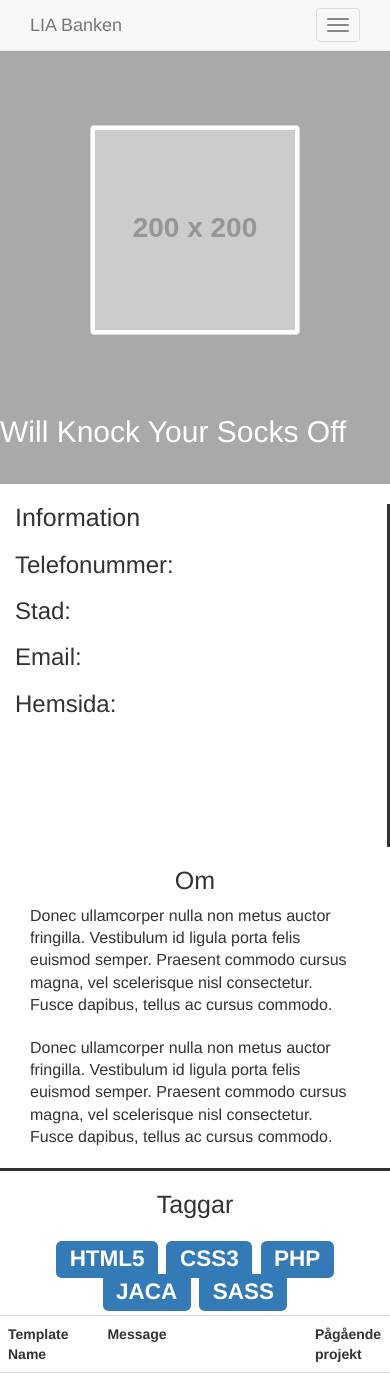
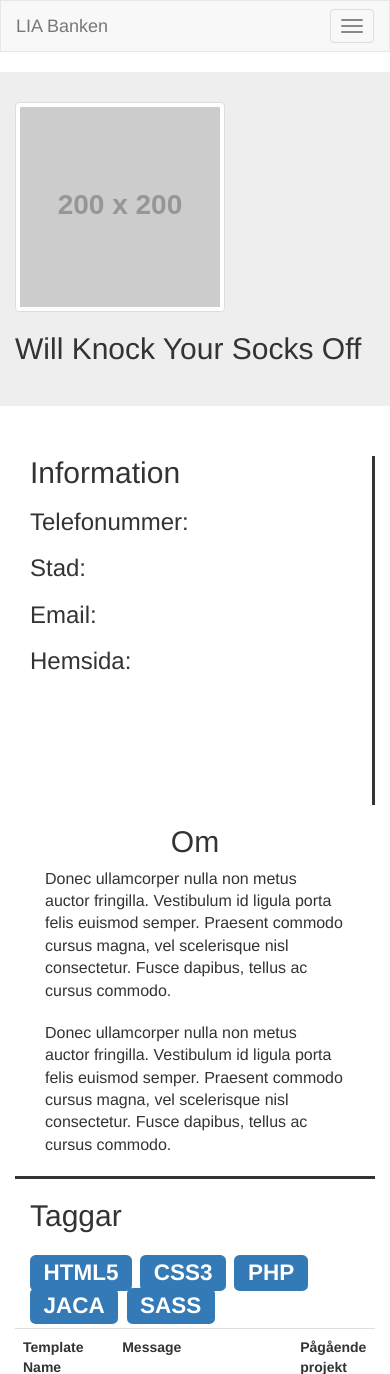
Before and after one commit to Azzi3/ggdfsd, a PHP site: template views/company-profile.php in a window 390 px wide; the page is wider, and only the part inside the window is pictured. Shown: the top 1374 px of that part. Run offline with PHP 8.4, Linux system fonts and the light colour scheme; the template is opened without the code that fills it, so the values that code supplies are empty; grey boxes labelled with a size stand in for pictures from a placeholder-image service; some libraries are stand-ins or nearby versions.

Commit message:
refactor

```diff
--- a/views/company-profile.php
+++ b/views/company-profile.php
@@ -1,64 +1,8 @@
-	<!DOCTYPE html>
-	<html lang="en">
-
-	<head>
-
-	    <meta charset="utf-8">
-	    <meta http-equiv="X-UA-Compatible" content="IE=edge">
-	    <meta name="viewport" content="width=device-width, initial-scale=1">
-	    <meta name="description" content="">
-	    <meta name="author" content="">
-
-	    <title>One Page Wonder - Start Bootstrap Template</title>
-
-	    <!-- Bootstrap Core CSS -->
-	    <link href="css/bootstrap.min.css" rel="stylesheet">
-	    <!-- Custom CSS -->
-
-	    <!-- HTML5 Shim and Respond.js IE8 support of HTML5 elements and media queries -->
-	    <!-- WARNING: Respond.js doesn't work if you view the page via file:// -->
-	    <!--[if lt IE 9]>
-	        <script src="https://oss.maxcdn.com/libs/html5shiv/3.7.0/html5shiv.js"></script>
-	        <script src="https://oss.maxcdn.com/libs/respond.js/1.4.2/respond.min.js"></script>
-	    <![endif]-->
-
-	</head>
-
-	<body>
-
-
-    <!-- Navigation -->
-    <nav class="navbar navbar-default navbar-fixed-top" role="navigation">
-        <div class="container">
-            <!-- Brand and toggle get grouped for better mobile display -->
-            <div class="navbar-header">
-                <button type="button" class="navbar-toggle" data-toggle="collapse" data-target="#bs-example-navbar-collapse-1">
-                    <span class="sr-only">Toggle navigation</span>
-                    <span class="icon-bar"></span>
-                    <span class="icon-bar"></span>
-                    <span class="icon-bar"></span>
-                </button>
-                <a class="navbar-brand" href="index.html">LIA Banken</a>
-            </div>
-            <!-- Collect the nav links, forms, and other content for toggling -->
-            <div class="collapse navbar-collapse" id="bs-example-navbar-collapse-1">
-                <ul class="nav navbar-nav navbar-right">
-                    <li><a href="LIA-Projekt.html">LIA-Projekt</a></li>
-                    <li><a href="LIA-Kurser.html">LIA-Kurser</a></li>
-                    <li><a href="Företag.html">Företag</a></li>
-                    <li><a href="Profil.html">Profil</a></li>
-                    <li><a href="Logga-ut.html">Logga ut</a></li>
-                </ul>
-            </div>
-            <!-- /.navbar-collapse -->
-        </div>
-        <!-- /.container -->
-    </nav>
 
 
 
 <!-- Full Width Image Header -->
-	    <header class="header-color">
+<header class="jumbotron">
 	<div class="headline">
 		<div class="row">
 			<div class="col-md-3"><img class="img-thumbnail img-responsive pull-center" src="http://placehold.it/200x200"></div>
@@ -68,7 +12,7 @@
 	</div>
 </header>
 
-
+<div class="container">
 <!-- left side of page-->
 <div class="col-sm-3" style="border-right: medium solid;">
 	<h2 class="featurette-heading" >Information</h2>
@@ -80,7 +24,7 @@
 
 <!-- center side of page-->
 <div class="col-sm-9">
-  <h2 class="featurette-heading" align="center">Om</h2>
+	<h2 class="text-center">Om</h2>
 	<p class="col-sm-6 lead">Donec ullamcorper nulla non metus auctor fringilla. Vestibulum id ligula porta felis euismod semper. Praesent commodo cursus magna, vel scelerisque nisl consectetur. Fusce dapibus, tellus ac cursus commodo.</p>
 	<p class="col-sm-6 lead">Donec ullamcorper nulla non metus auctor fringilla. Vestibulum id ligula porta felis euismod semper. Praesent commodo cursus magna, vel scelerisque nisl consectetur. Fusce dapibus, tellus ac cursus commodo.</p>
 </div>
@@ -88,7 +32,7 @@
 
 
 <!-- left side of page-->
-   <div class="col-sm-9" align="center" style="border-top: medium solid;">
+<div class="col-sm-9" style="border-top: medium solid;">
 	<h2 class="featurette-heading" >Taggar</h2>
 	<h2><span class="label label-primary">HTML5</span>
 		<span class="label label-primary">CSS3</span>
@@ -99,208 +43,29 @@
 
 	<table class="table">
 		<th>Template Name</th><th align="center">Message </th><th>Pågående projekt</th>
-      <tr><td>Uncompleted Profile A</td>
+		<tr>
+			<td>Uncompleted Profile A</td>
 			<td>Lorem ipsum dolor sit amet, consectetur adipiscing elit. Mauris facilisis gravida metus, sagittis vulputate dolor dictum eget. Quisque nec placerat enim. Ut ac neque magna. Sed quam mauris, consequat a condimentum non, congue ut turpis. Nullam et eleifend ante. Sed molestie eros leo, non condimentum leo condimentum sed. Cras nulla risus, porta lacinia sem non, vestibulum ultricies diam. Interdum et malesuada fames ac ante ipsum primis in faucibus. Vestibulum ligula orci, bibendum elementum malesuada vitae, sollicitudin id elit. Etiam eget orci a metus sodales aliquet nec nec massa. Proin posuere porttitor sapien, a venenatis nisi volutpat non. Aliquam erat volutpat. Sed elementum ultricies quam, et tempus neque consequat vitae. Quisque sodales ut ipsum nec rhoncus. Donec ut justo ut tellus sollicitudin dictum. Morbi posuere dapibus placerat. Ut quis ligula a orci efficitur lacinia dignissim in enim. Mauris quis enim mi. Proin luctus hendrerit enim. Mauris bibendum nulla id mauris accumsan lacinia. Etiam quis justo massa.</td>
-      <td><a href="#" class="btn btn-primary" role="button">Ansök</a></td></tr>
+			<td><a href="#" class="btn btn-primary" role="button">Ansök</a></td>
+		</tr>
 
-      <tr><td><p>Uncompleted Profile A </p></td>
+		<tr>
+			<td><p>Uncompleted Profile A </p></td>
 			<td>Lorem ipsum dolor sit amet, consectetur adipiscing elit. Mauris facilisis gravida metus, sagittis vulputate dolor dictum eget. Quisque nec placerat enim. Ut ac neque magna. Sed quam mauris, consequat a condimentum non, congue ut turpis. Nullam et eleifend ante. Sed molestie eros leo, non condimentum leo condimentum sed. Cras nulla risus, porta lacinia sem non, vestibulum ultricies diam. Interdum et malesuada fames ac ante ipsum primis in faucibus. Vestibulum ligula orci, bibendum elementum malesuada vitae, sollicitudin id elit. Etiam eget orci a metus sodales aliquet nec nec massa. Proin posuere porttitor sapien, a venenatis nisi volutpat non. Aliquam erat volutpat. Sed elementum ultricies quam, et tempus neque consequat vitae. Quisque sodales ut ipsum nec rhoncus. Donec ut justo ut tellus sollicitudin dictum. Morbi posuere dapibus placerat. Ut quis ligula a orci efficitur lacinia dignissim in enim. Mauris quis enim mi. Proin luctus hendrerit enim. Mauris bibendum nulla id mauris accumsan lacinia. Etiam quis justo massa.</td>
-      <td><a href="#" class="btn btn-primary" role="button">Ansök</a></td></tr>
-
-      <tr><td><p>Uncompleted Profile A </p></td>
+			<td><a href="#" class="btn btn-primary" role="button">Ansök</a></td>
+		</tr>
+		<tr>
+			<td><p>Uncompleted Profile A </p></td>
 			<td>Lorem ipsum dolor sit amet, consectetur adipiscing elit. Mauris facilisis gravida metus, sagittis vulputate dolor dictum eget. Quisque nec placerat enim. Ut ac neque magna. Sed quam mauris, consequat a condimentum non, congue ut turpis. Nullam et eleifend ante. Sed molestie eros leo, non condimentum leo condimentum sed. Cras nulla risus, porta lacinia sem non, vestibulum ultricies diam. Interdum et malesuada fames ac ante ipsum primis in faucibus. Vestibulum ligula orci, bibendum elementum malesuada vitae, sollicitudin id elit. Etiam eget orci a metus sodales aliquet nec nec massa. Proin posuere porttitor sapien, a venenatis nisi volutpat non. Aliquam erat volutpat. Sed elementum ultricies quam, et tempus neque consequat vitae. Quisque sodales ut ipsum nec rhoncus. Donec ut justo ut tellus sollicitudin dictum. Morbi posuere dapibus placerat. Ut quis ligula a orci efficitur lacinia dignissim in enim. Mauris quis enim mi. Proin luctus hendrerit enim. Mauris bibendum nulla id mauris accumsan lacinia. Etiam quis justo massa.</td>
-      <td><a href="#" class="lead btn btn-primary" role="button">Ansök</a></td></tr>
+			<td><a href="#" class="lead btn btn-primary" role="button">Ansök</a></td>
+		</tr>
 	</table>
-
-
+	<form class="form-horizontal">
 		<div class="form-group">
-	<div class="col-sm-12 panel-footer clearfix">
-		<div class="col-sm-11">
-		<input type="text" class="form-control" id="Komenterar" placeholder="text">
-	</div>
-		<div class="col-sm-1">
-    <a href="#" class="btn btn-primary">Komenterar</a></div>
+			<div class="col-sm-10">
+				<input type="text" class="form-control " id="Komenterar" placeholder="text">
 			</div>
 		</div>
-
-
-
-	</body>
-	<style>
-
-
-
-	body {
-	    margin-top: 50px; /* Required padding for .navbar-fixed-top. Remove if using .navbar-static-top. Change if height of navigation changes. */
-	}
-
-
-	.header-color {
-	    display: block;
-	    width: 100%;
-	    text-align: center;
-	    background-color: #A9A9A9;
-
-	}
-	.h2 {
-		color: #ffffff;
-		padding-top: 60px;
-
-	}
-
-	.headline {
-	    padding: 120px 0;
-	    text-align: center;
-	}
-
-	.headline h1 {
-	    font-size: 130px;
-	    background: #fff;
-	    background: rgba(255,255,255,0.9);
-	}
-
-	.featurette-divider {
-	    margin: 80px 0;
-	}
-
-	.featurette {
-	    overflow: hidden;
-	}
-
-	.featurette-image.pull-left {
-	    margin-right: 40px;
-	}
-
-	.featurette-image.pull-right {
-	    margin-left: 40px;
-	}
-
-	.featurette-heading {
-	    font-size: 50px;
-	}
-
-	footer {
-	    margin: 50px 0;
-	}
-
-	@media(max-width:1200px) {
-	    .headline h1 {
-	        font-size: 140px;
-	    }
-
-	    .headline h2 {
-	        font-size: 63px;
-	    }
-
-	    .featurette-divider {
-	        margin: 50px 0;
-	    }
-
-	    .featurette-image.pull-left {
-	        margin-right: 20px;
-	    }
-
-	    .featurette-image.pull-right {
-	        margin-left: 20px;
-	    }
-
-	    .featurette-heading {
-	        font-size: 35px;
-	    }
-	}
-
-	@media(max-width:991px) {
-	    .headline h1 {
-	        font-size: 105px;
-	    }
-
-	    .headline h2 {
-	        font-size: 50px;
-	    }
-
-	    .featurette-divider {
-	        margin: 40px 0;
-	    }
-
-	    .featurette-image {
-	        max-width: 50%;
-	    }
-
-	    .featurette-image.pull-left {
-	        margin-right: 10px;
-	    }
-
-	    .featurette-image.pull-right {
-	        margin-left: 10px;
-	    }
-
-	    .featurette-heading {
-	        font-size: 30px;
-	    }
-	}
-
-	@media(max-width:768px) {
-	    .container {
-	        margin: 0 15px;
-	    }
-
-	    .featurette-divider {
-	        margin: 40px 0;
-	    }
-
-	    .featurette-heading {
-	        font-size: 25px;
-	    }
-	}
-
-	@media(max-width:668px) {
-	    .headline h1 {
-	        font-size: 70px;
-	    }
-
-	    .headline h2 {
-	        font-size: 32px;
-	    }
-
-	    .featurette-divider {
-	        margin: 30px 0;
-	    }
-	}
-
-	@media(max-width:640px) {
-	    .headline {
-	        padding: 75px 0 25px 0;
-	    }
-
-	    .headline h1 {
-	        font-size: 60px;
-	    }
-
-	    .headline h2 {
-	        font-size: 30px;
-	    }
-	}
-
-	@media(max-width:375px) {
-	    .featurette-divider {
-	        margin: 10px 0;
-	    }
-
-	    .featurette-image {
-	        max-width: 100%;
-	    }
-
-	    .featurette-image.pull-left {
-	        margin-right: 0;
-	        margin-bottom: 10px;
-	    }
-
-	    .featurette-image.pull-right {
-	        margin-bottom: 10px;
-	        margin-left: 0;
-	    }
-	}
-
-
-	</style>
-	</html>
+		<a href="#" class="btn btn-primary">Komenterar</a>
+	</form>
+</div>
```
Lines whose indentation alone changed are shown as unchanged.
